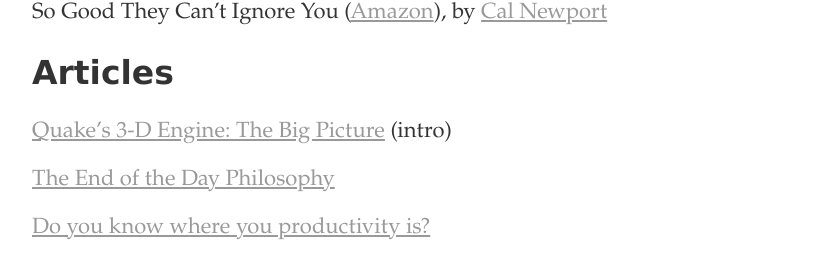
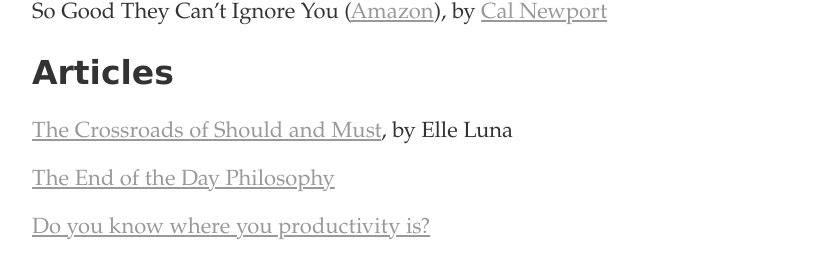
Before and after one commit to marcusstenbeck/marcusstenbeck.github.io, a Jekyll site: the page built from text-playlist/index.md, in a window 1280 px wide. Shown: the part 281-560 px from the top of the page, without its empty margins (218-1051 px from the left). Built offline with Jekyll 4.4.1, drawn with Linux system fonts in a browser that asks for light colours; Markdown is read by kramdown in place of the engine named in the settings.

Commit message:
Add 'The Crossroads of Should and Must' to rh and tp

```diff
--- a/text-playlist/index.md
+++ b/text-playlist/index.md
@@ -16,7 +16,7 @@
 
 ## Articles
 
-[Quake’s 3-D Engine: The Big Picture](http://www.bluesnews.com/abrash/chap70.shtml) (intro)
+[The Crossroads of Should and Must](https://medium.com/@elleluna/the-crossroads-of-should-and-must-90c75eb7c5b0), by Elle Luna
 
 [The End of the Day Philosophy](http://zenhabits.net/sundown/)
 
```
Also changed, not shown: reading-history/index.md (+2 -0 lines).
